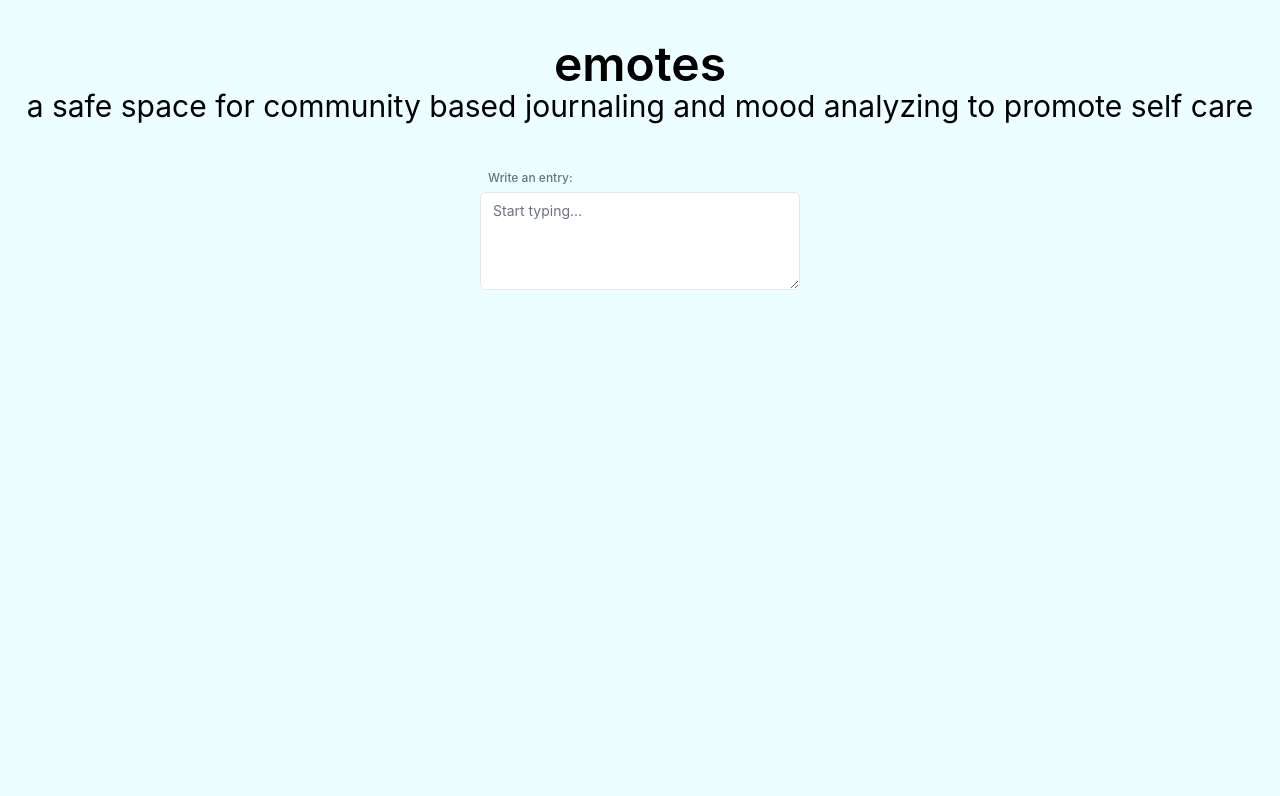
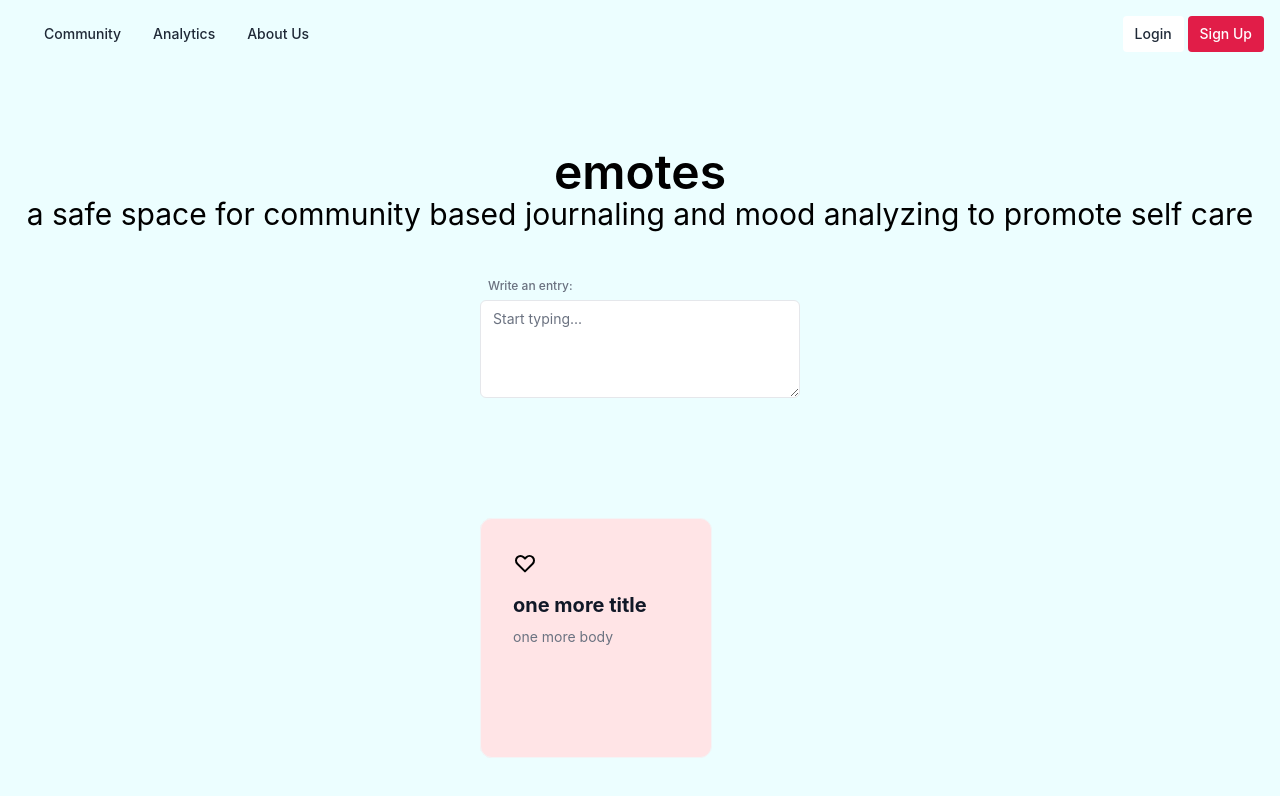
Before and after one commit to cnmnzhang/the-emotes, a React (Create React App) app in the folder client/: page / in a window 1280 px wide. Shown: the top 796 px of the page. Built offline with nearby package versions, Linux system fonts and the light colour scheme.

Commit message:
forgot some untracked files

```diff
--- a/client/src/App.js
+++ b/client/src/App.js
@@ -1,13 +1,30 @@
+import Entry from "./components/Entry";
 import Header from "./components/Header";
 
 function App() {
+
+  const sampleNotes = [
+    {
+      title: "my title",
+      body: "my body"
+    },
+    {
+      title: "another title",
+      body: "another body"
+    },
+    {
+      title: "one more title",
+      body: "one more body"
+    }
+  ]
   return (
-    <div className="fixed h-full w-full bg-cyan-50">
+    <div className="fixed h-full w-full bg-cyan-50 overflow-auto">
+      <Header />
 
-      <div className="my-10 flex flex-col items-center align-center overflow-auto">
-        <header className="App-header text-5xl font-semibold">
+      <div className="my-20 flex flex-col items-center align-center">
+        <div className="App-header text-5xl font-semibold">
           emotes
-        </header>
+        </div>
         <p className="text-3xl">
           a safe space for community based journaling and mood analyzing to promote self care
         </p>
@@ -21,10 +38,18 @@ function App() {
             placeholder="Start typing..."
             className="block w-full rounded-md border-gray-200 text-sm transition focus:border-blue-600 focus:ring-blue-600 disabled:cursor-not-allowed disabled:bg-gray-200 disabled:opacity-75"></textarea>
         </div>
-
-
       </div>
 
+      <div className="w-3/4 flex flex-col items-center">
+        {sampleNotes.map((note) => {
+          return (
+            <div>
+              <Entry title={note.title} body={note.body} />
+            </div>
+          );
+        })
+        }
+      </div>
     </div>
   );
 }
--- /dev/null
+++ b/client/src/components/Entry.jsx
@@ -0,0 +1,20 @@
+import React from 'react'
+
+const Entry = ({ title, body}) => {
+    return (
+        <a className="absolute w-90 h-60 block p-8 border border-gray-100 bg-rose-100 rounded-xl" href="">
+            <svg xmlns="http://www.w3.org/2000/svg" className="h-6 w-6" fill="none" viewBox="0 0 24 24" stroke="currentColor" strokeWidth={2}>
+                <path strokeLinecap="round" strokeLinejoin="round" d="M4.318 6.318a4.5 4.5 0 000 6.364L12 20.364l7.682-7.682a4.5 4.5 0 00-6.364-6.364L12 7.636l-1.318-1.318a4.5 4.5 0 00-6.364 0z" />
+            </svg>
+
+            <div className="mt-4 text-gray-500 sm:pr-8">
+                <h1 className="mt-4 text-xl font-bold text-gray-900">{title}</h1>
+                <p className="hidden mt-2 text-sm sm:block">
+                    {body}
+                </p>
+            </div>
+        </a>
+    )
+}
+
+export default Entry
--- a/client/src/components/Header.jsx
+++ b/client/src/components/Header.jsx
@@ -1,42 +1,31 @@
 import React from 'react';
 import { Link } from 'react-router-dom';
+import iceCreamSVG from '../assets/ice-cream-svgrepo-com.svg'
 
 function Header() {
 
   return (
-    <header className="fixed w-full z-30 md:bg-opacity-90 transition duration-300 ease-in-out">
-      <div className="max-w-6xl mx-auto px-5 sm:px-6">
-        <div className="flex items-center justify-between h-16 md:h-20">
-
-          {/* Site branding */}
-          <div className="flex-shrink-0 mr-4">
-            {/* Logo */}
-            <Link to="/" className="block" aria-label="Cruip">
-
-            </Link>
+    <header>
+      <div class="mx-auto flex max-w-7xl items-center justify-between p-4">
+        <div class="flex items-center space-x-4">
+          <div class="flex items-center space-x-2">
+            <button class="flex appearance-none p-1 text-gray-500 md:hidden">
+              <img src={iceCreamSVG} alt="SVG as an image" />
+            </button>
           </div>
-
-          {/* Site navigation */}
-          <nav className="flex flex-grow">
-            <ul className="flex flex-grow justify-end flex-wrap items-center">
-              <li>
-                <Link to="/signin" className="font-medium text-gray-600 hover:text-gray-900 px-5 py-3 flex items-center transition duration-150 ease-in-out">Sign in</Link>
-              </li>
-              <li>
-                <Link to="/signup" className="btn-sm text-gray-200 bg-gray-900 hover:bg-gray-800 ml-3">
-                  <span>Sign up</span>
-                  <svg className="w-3 h-3 fill-current text-gray-400 flex-shrink-0 ml-2 -mr-1" viewBox="0 0 12 12" xmlns="http://www.w3.org/2000/svg">
-                    <path d="M11.707 5.293L7 .586 5.586 2l3 3H0v2h8.586l-3 3L7 11.414l4.707-4.707a1 1 0 000-1.414z" fillRule="nonzero" />
-                  </svg>
-                </Link>
-              </li>
-            </ul>
-
+          <nav class="hidden items-center space-x-2 text-sm font-medium text-gray-800 md:flex">
+            <a href="#" class="rounded px-3 py-2 transition duration-400 hover:bg-gray-100">Community</a>
+            <a href="#" class="rounded px-3 py-2 transition duration-400 hover:bg-gray-100">Analytics</a>
+            <a href="#" class="rounded px-3 py-2 transition duration-400 hover:bg-gray-100">About Us</a>
           </nav>
-
         </div>
+        <nav class="flex items-center space-x-1 text-sm font-medium text-gray-800">
+          <a href="#" class="hidden rounded bg-white px-3 py-2 transition hover:bg-gray-100 sm:inline">Login</a>
+          <a href="#" class="rounded bg-rose-600 px-3 py-2 text-white transition hover:bg-rose-700">Sign Up</a>
+        </nav>
       </div>
     </header>
+
   );
 }
 
```
Also changed, not shown: client/src/assets/ice-cream-svgrepo-com.svg (added).
